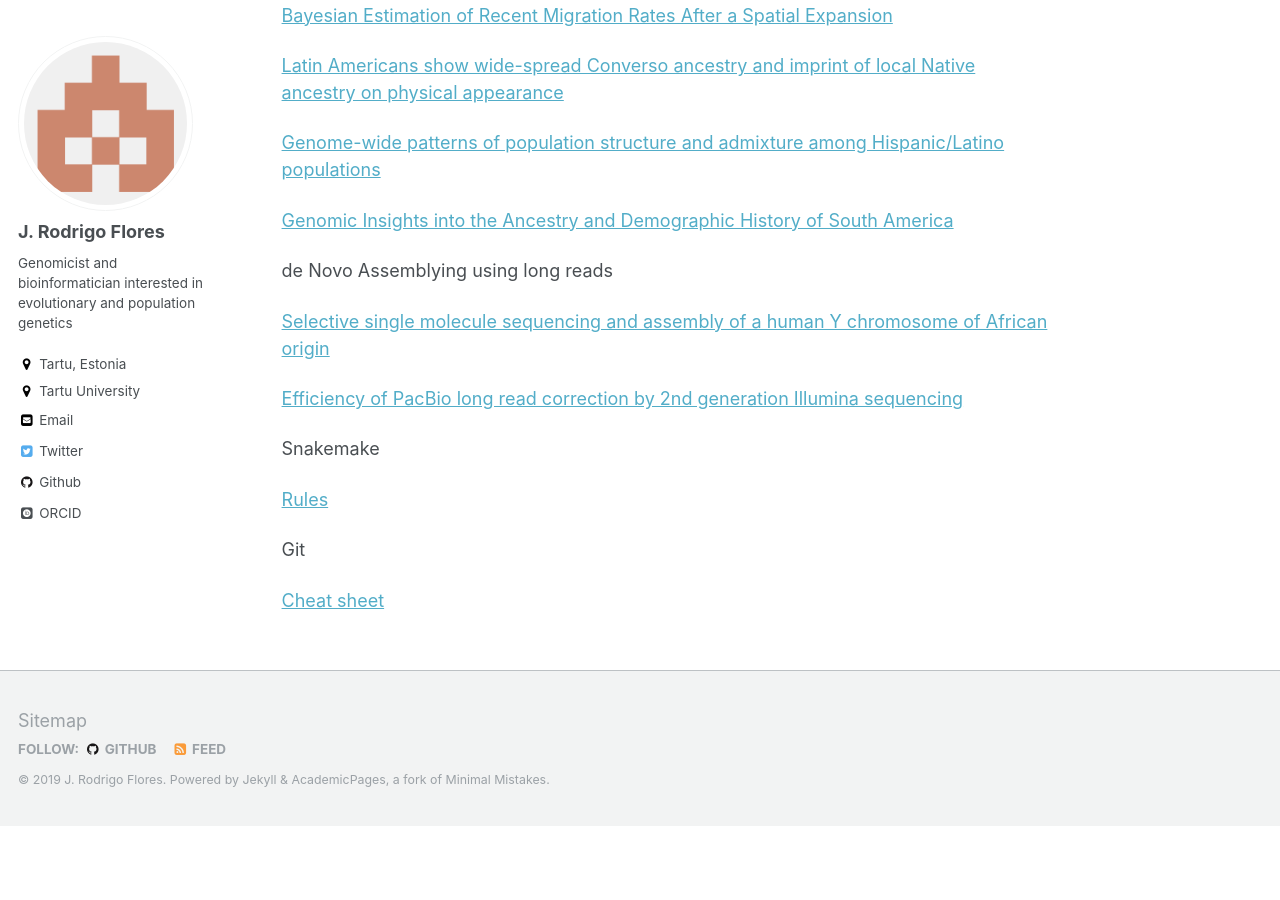
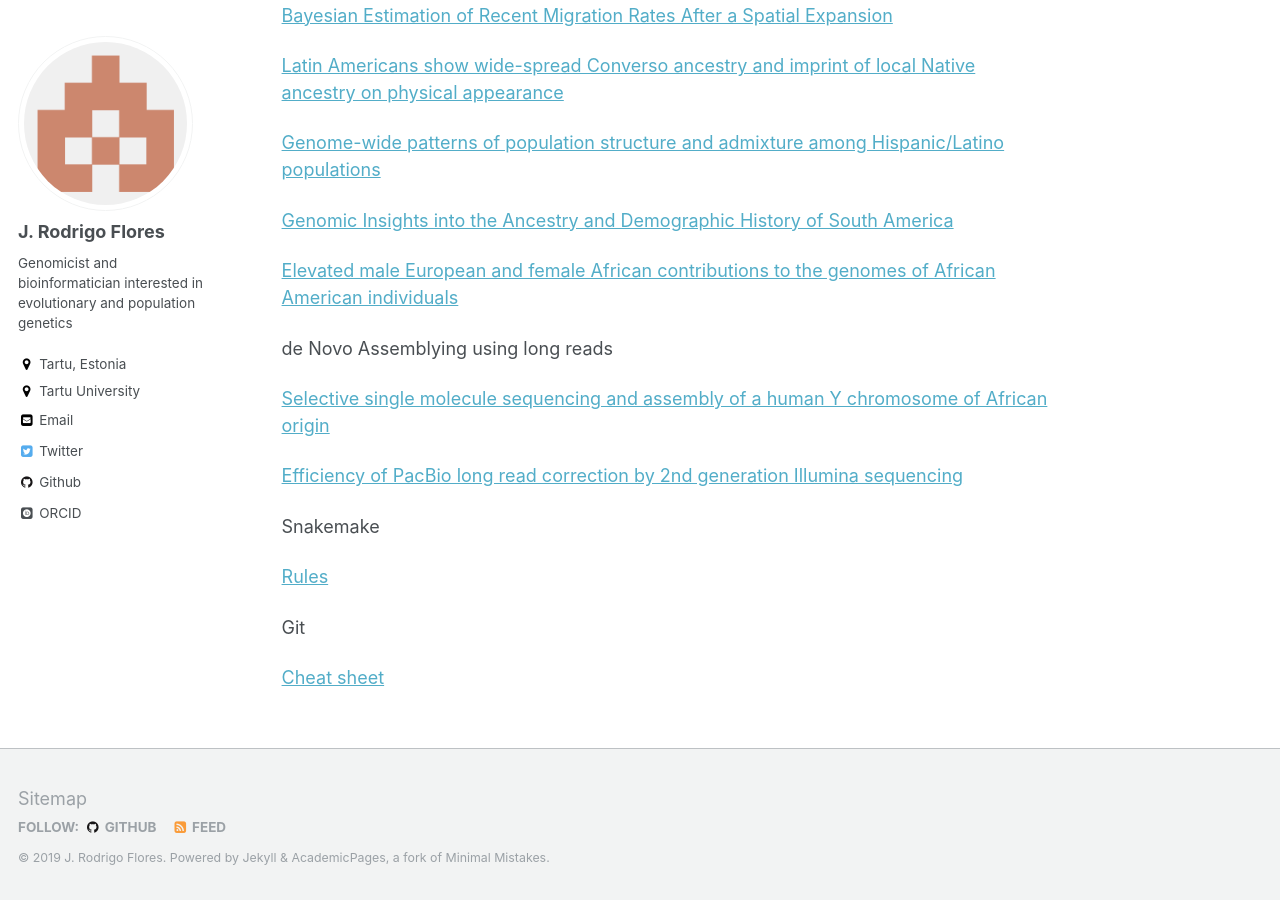
Before and after one commit to JRodrigoF/JRodrigoFlores.github.io, a Jekyll site: the page built from lc.md, in a window 1280 px wide and 900 px high, scrolled down 2347 px. Built offline with Jekyll 4.4.1, drawn with Linux system fonts in a browser that asks for light colours; some web fonts are replaced; before the commit the page ends 3173 px from its top, so only the background shows below that.

Commit message:
Update lc.md

```diff
--- a/lc.md
+++ b/lc.md
@@ -89,6 +89,8 @@ America Population Genetics
 
 [Genomic Insights into the Ancestry and Demographic History of South America](https://journals.plos.org/plosgenetics/article?id=10.1371/journal.pgen.1005602)
 
+[Elevated male European and female African contributions to the genomes of African American individuals](https://link.springer.com/article/10.1007%2Fs00439-006-0261-7)
+
 de Novo Assemblying using long reads
 
 [Selective single molecule sequencing and assembly of a human Y chromosome of African origin](https://www.nature.com/articles/s41467-018-07885-5?WT.feed_name=subjects_computational-biology-and-bioinformatics#Sec9)
```
